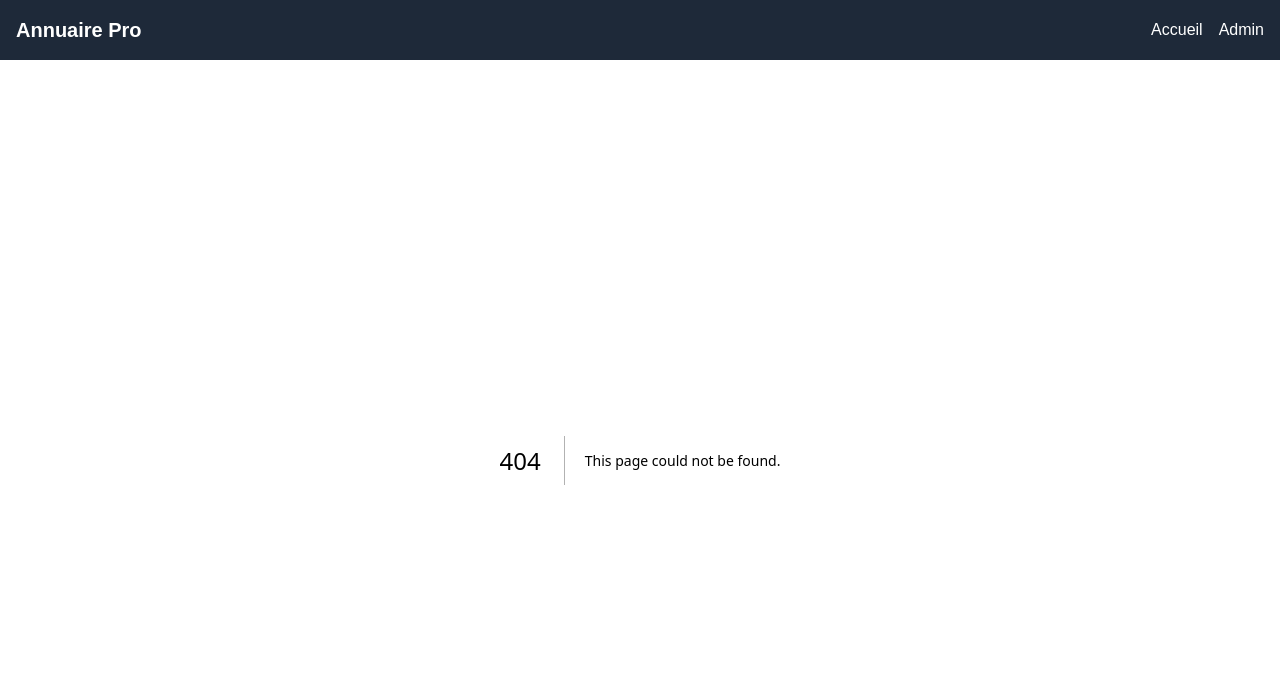
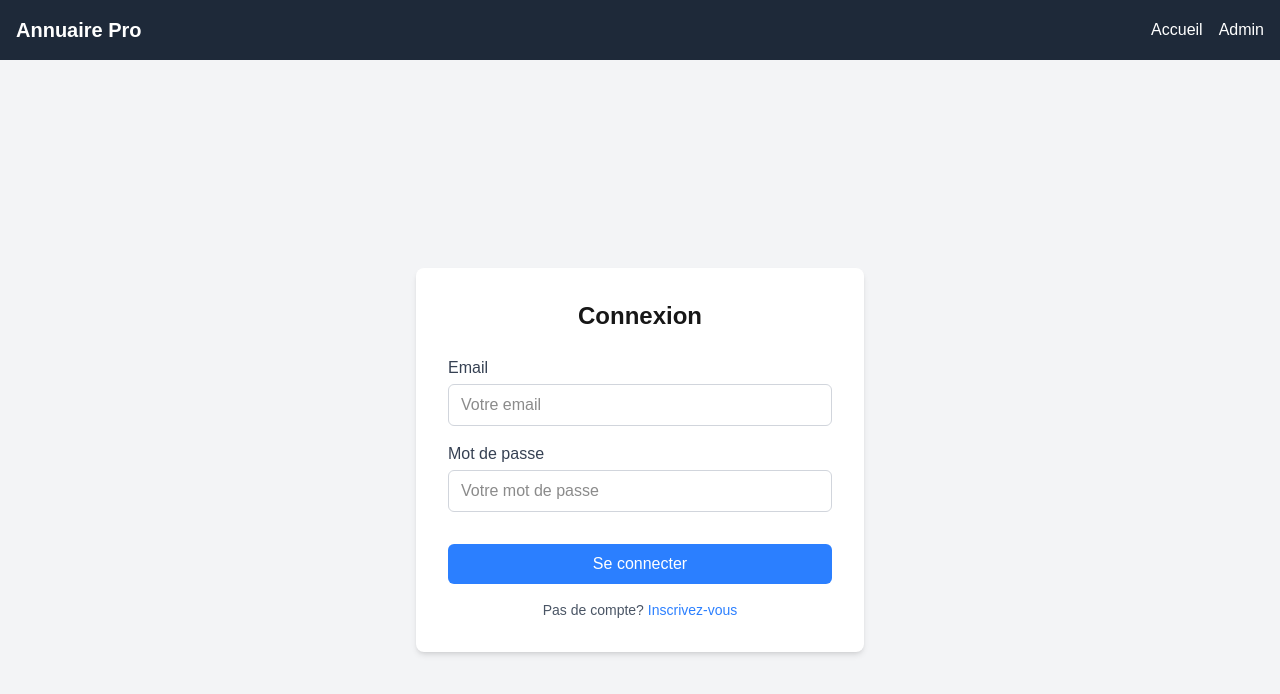
Before and after one commit to Boulet-Clement/fastapi_optua, a Next.js app in the folder frontend/: page /login in a window 1280 px wide. Before the commit this address had no page. Shown: the top 694 px of the page. Built offline with nearby package versions, Linux system fonts and the light colour scheme.

Commit message:
Formulaires de connexion

```diff
--- /dev/null
+++ b/frontend/src/app/login/page.tsx
@@ -0,0 +1,5 @@
+import AuthForm from '@/components/AuthForm';
+
+export default function LoginPage() {
+  return <AuthForm mode="login" />;
+}
--- /dev/null
+++ b/frontend/src/app/register/page.tsx
@@ -0,0 +1,5 @@
+import AuthForm from '@/components/AuthForm';
+
+export default function RegisterPage() {
+  return <AuthForm mode="register" />;
+}
--- /dev/null
+++ b/frontend/src/components/AuthForm.tsx
@@ -0,0 +1,64 @@
+// /app/components/AuthForm.tsx
+import Input from './Input';
+import Link from 'next/link';
+import React from 'react';
+
+interface AuthFormProps {
+  mode: 'login' | 'register';
+}
+
+const AuthForm: React.FC<AuthFormProps> = ({ mode }) => {
+  return (
+    <div className="min-h-screen flex items-center justify-center bg-gray-100">
+      <div className="bg-white p-8 rounded-lg shadow-md w-full max-w-md">
+        <h1 className="text-2xl font-bold mb-6 text-center">
+          {mode === 'login' ? 'Connexion' : 'Créer un compte'}
+        </h1>
+
+        <form className="flex flex-col">
+          {mode === 'register' && (
+            <Input type="text" label="Nom complet" placeholder="Votre nom" />
+          )}
+          <Input type="email" label="Email" placeholder="Votre email" />
+          <Input type="password" label="Mot de passe" placeholder="Votre mot de passe" />
+          {mode === 'register' && (
+            <Input
+              type="password"
+              label="Confirmer le mot de passe"
+              placeholder="Confirmez votre mot de passe"
+            />
+          )}
+
+          <button
+            type="submit"
+            className={`mt-4 text-white py-2 rounded-md transition ${
+              mode === 'login' ? 'bg-blue-500 hover:bg-blue-600' : 'bg-green-500 hover:bg-green-600'
+            }`}
+          >
+            {mode === 'login' ? 'Se connecter' : "S'inscrire"}
+          </button>
+        </form>
+
+        <p className="mt-4 text-center text-gray-600 text-sm">
+          {mode === 'login' ? (
+            <>
+              Pas de compte?{' '}
+              <Link href="/register" className="text-blue-500 hover:underline">
+                Inscrivez-vous
+              </Link>
+            </>
+          ) : (
+            <>
+              Vous avez déjà un compte?{' '}
+              <Link href="/login" className="text-blue-500 hover:underline">
+                Connectez-vous
+              </Link>
+            </>
+          )}
+        </p>
+      </div>
+    </div>
+  );
+};
+
+export default AuthForm;
--- /dev/null
+++ b/frontend/src/components/Input.tsx
@@ -0,0 +1,20 @@
+// /app/components/Input.tsx
+import React from 'react';
+
+interface InputProps extends React.InputHTMLAttributes<HTMLInputElement> {
+  label: string;
+}
+
+const Input: React.FC<InputProps> = ({ label, ...props }) => {
+  return (
+    <div className="flex flex-col mb-4">
+      <label className="mb-1 text-gray-700">{label}</label>
+      <input
+        className="px-3 py-2 border border-gray-300 rounded-md focus:outline-none focus:ring-2 focus:ring-blue-500"
+        {...props}
+      />
+    </div>
+  );
+};
+
+export default Input;
```
